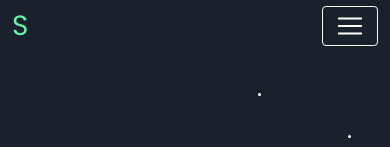
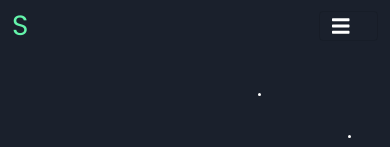
Before and after one commit to stefano-satta/personal-website-2022, a Next.js app: page / in a window 390 px wide. Shown: the top 147 px of the page. Built offline with nearby package versions, Linux system fonts and the light colour scheme.

Commit message:
change mobile menu bars

```diff
--- a/components/common/navbar/NavBar.jsx
+++ b/components/common/navbar/NavBar.jsx
@@ -13,7 +13,9 @@ const NavBar = () => {
         <Navbar bg="dark" expand="lg" fixed={'top'} className="p-0" collapseOnSelect>
             <Container>
                 <Navbar.Brand href="/" className="text-primary fs-1">S</Navbar.Brand>
-                <Navbar.Toggle aria-controls="basic-navbar-nav" className="text-white custom-toggler"/>
+                <Navbar.Toggle aria-controls="basic-navbar-nav" className="text-white">
+                    <FontAwesomeIcon icon={['fas', 'bars']} className="me-3" />
+                </Navbar.Toggle>
                 <Navbar.Collapse id="basic-navbar-nav">
                     <Nav className="ms-5 text-center">
                         <Nav.Item>
```
Also changed, not shown: styles/global.css (+3 -0 lines).
